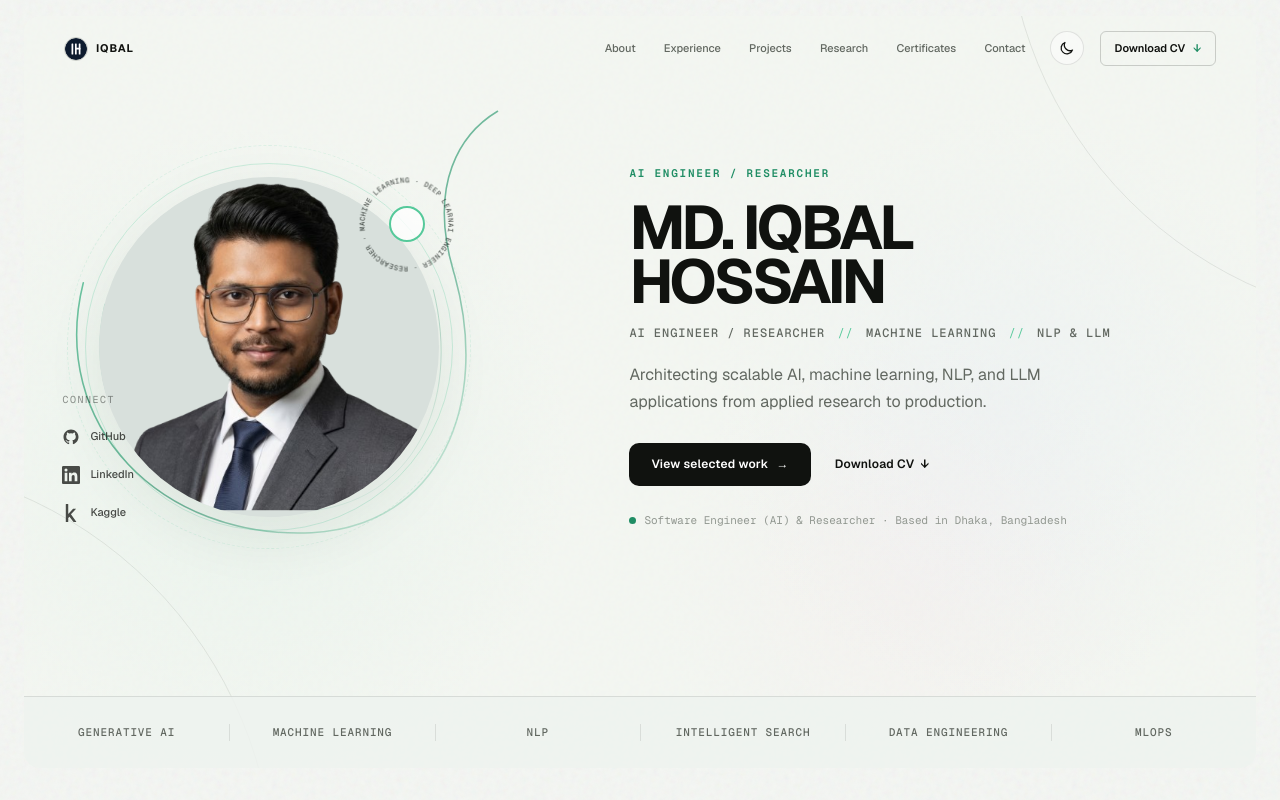
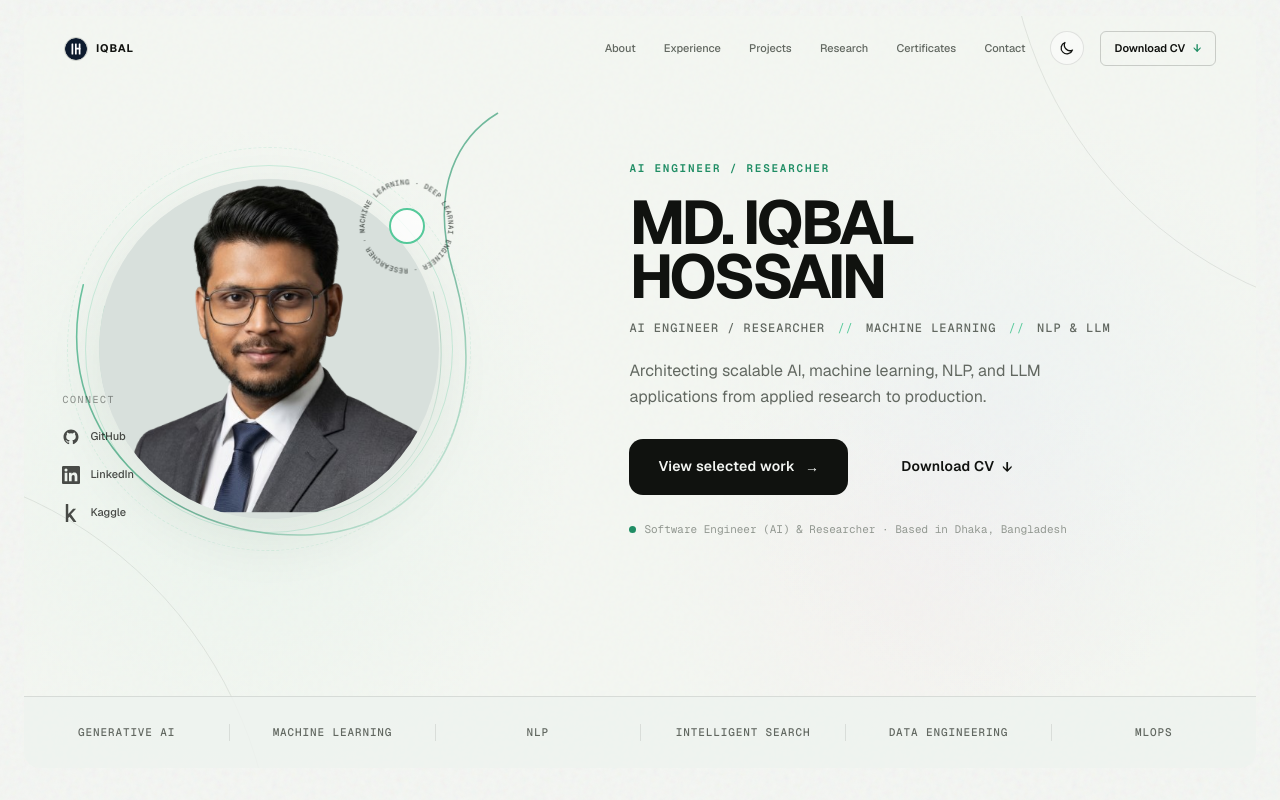
Before and after one commit to 25Iqbalhossain/portfolio-, a React (Vite) app: page / in a window 1280 px wide. Shown: the top 800 px of the page. Built offline with nearby package versions, Linux system fonts and the light colour scheme.

Commit message:
update frontend issues

```diff
--- a/src/index.css
+++ b/src/index.css
@@ -485,40 +485,114 @@ h2 { font-size: clamp(39px, 5vw, 66px); max-width: 850px; }
 .hero-cta {
   display: flex;
   align-items: center;
-  gap: 24px;
+  gap: 28px;
   flex-wrap: wrap;
 }
+
 .hero-btn-primary {
   display: inline-flex;
   align-items: center;
-  gap: 8px;
-  font-size: 12px;
+  justify-content: center;
+  gap: 10px;
+  height: 56px;
+  padding: 0 28px;
+  border-radius: 14px;
+  font-size: 14px;
   font-weight: 600;
   letter-spacing: 0.02em;
-  color: #ffffff;
+  color: var(--page);
   background: var(--ink);
-  padding: 12px 22px;
-  border-radius: 10px;
+  border: 1px solid transparent;
   text-decoration: none;
-  transition: background 0.2s ease, transform 0.2s ease;
+  transition: background 0.25s ease, border-color 0.25s ease, color 0.25s ease, transform 0.25s ease, box-shadow 0.25s ease;
 }
+
+.hero-btn-primary span {
+  display: inline-flex;
+  align-items: center;
+  line-height: 1;
+  transition: transform 0.25s ease;
+}
+
 .hero-btn-primary:hover {
   background: var(--accent-deep);
-  transform: translateY(-1px);
+  color: #ffffff;
+  transform: translateY(-2px);
 }
+
+.hero-btn-primary:hover span {
+  transform: translateX(3px);
+}
+
 .hero-btn-secondary {
   display: inline-flex;
   align-items: center;
-  gap: 6px;
-  font-size: 12px;
+  justify-content: center;
+  gap: 8px;
+  height: 56px;
+  padding: 0 24px;
+  border-radius: 14px;
+  font-size: 14px;
   font-weight: 600;
   letter-spacing: 0.02em;
   color: var(--ink);
+  background: transparent;
+  border: 1px solid transparent;
   text-decoration: none;
-  transition: color 0.2s ease;
+  transition: background 0.25s ease, border-color 0.25s ease, color 0.25s ease, transform 0.25s ease;
 }
+
+.hero-btn-secondary span {
+  display: inline-flex;
+  align-items: center;
+  line-height: 1;
+  transition: transform 0.25s ease;
+}
+
 .hero-btn-secondary:hover {
   color: var(--accent-deep);
+  background: rgba(16, 18, 15, 0.04);
+  border-color: rgba(16, 18, 15, 0.08);
+  transform: translateY(-2px);
+}
+
+.hero-btn-secondary:hover span {
+  transform: translateY(2px);
+}
+
+.hero-btn-primary:focus-visible,
+.hero-btn-secondary:focus-visible {
+  outline: 2px solid var(--accent);
+  outline-offset: 4px;
+}
+
+:root[data-theme='dark'] .hero-btn-primary {
+  background: rgba(255, 255, 255, 0.08);
+  border: 1px solid rgba(255, 255, 255, 0.15);
+  color: #F3F4F1;
+  backdrop-filter: blur(12px);
+  -webkit-backdrop-filter: blur(12px);
+}
+
+:root[data-theme='dark'] .hero-btn-primary:hover {
+  background: rgba(255, 255, 255, 0.14);
+  border-color: rgba(255, 255, 255, 0.3);
+  color: #FFFFFF;
+  transform: translateY(-2px);
+  box-shadow: 0 8px 24px rgba(0, 0, 0, 0.25);
+}
+
+:root[data-theme='dark'] .hero-btn-secondary {
+  color: #F3F4F1;
+  background: transparent;
+  border: 1px solid rgba(255, 255, 255, 0.08);
+}
+
+:root[data-theme='dark'] .hero-btn-secondary:hover {
+  background: rgba(255, 255, 255, 0.06);
+  border-color: rgba(255, 255, 255, 0.18);
+  color: #FFFFFF;
+  transform: translateY(-2px);
 }
 
 .hero-status {
```
